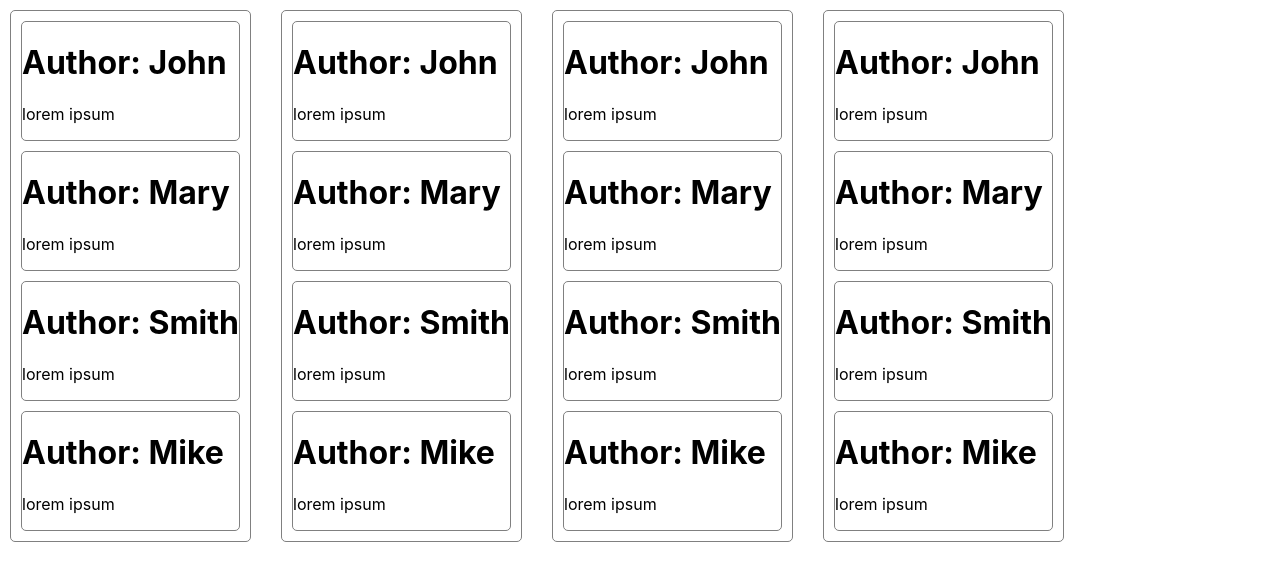
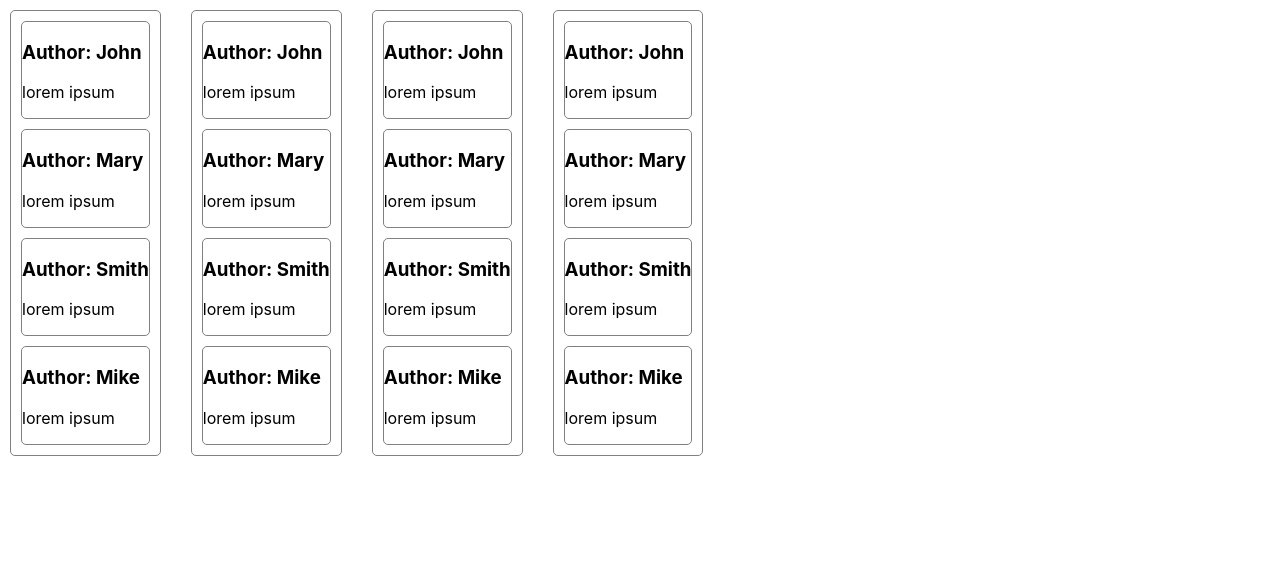
Before and after one commit to ItSerje/kanban-board_react, a React (Create React App) app: page / in a window 1280 px wide. Shown: the top 580 px of the page. Built offline with nearby package versions, Linux system fonts and the light colour scheme.

Commit message:
refactor: Replace with semantic tags
Replace CardList and Card DIVs with sections and articles

```diff
--- a/src/App.tsx
+++ b/src/App.tsx
@@ -7,12 +7,12 @@
 function App() {
   return (
     <div className='App'>
-      <div className='dashboard'>
+      <section className='dashboard'>
         <CardsList cards={testJson} />
         <CardsList cards={testJson} />
         <CardsList cards={testJson} />
         <CardsList cards={testJson} />
-      </div>
+      </section>
     </div>
   )
 }
--- a/src/components/card/Card.js
+++ b/src/components/card/Card.js
@@ -4,10 +4,10 @@
 const Card = ({ card }) => {
   const { id, author, text } = card
   return (
-    <div className='card'>
+    <article className='card'>
       <h1>Author: {author}</h1>
       <p>{text}</p>
-    </div>
+    </article>
   )
 }
 
```
